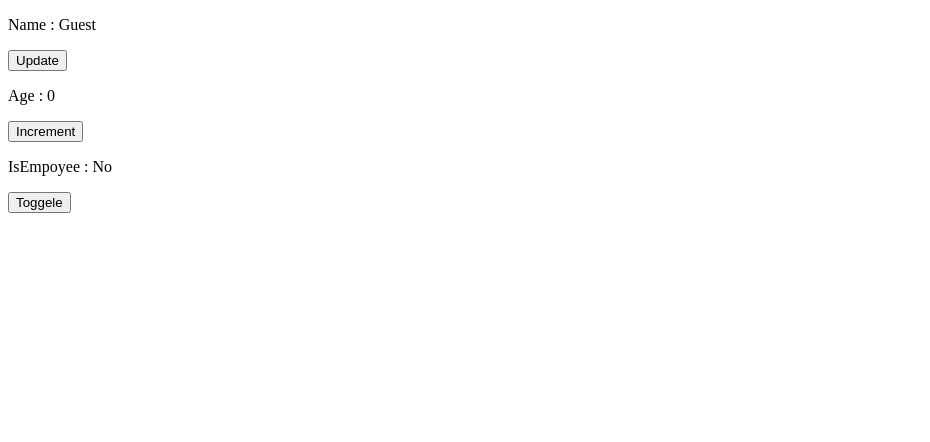
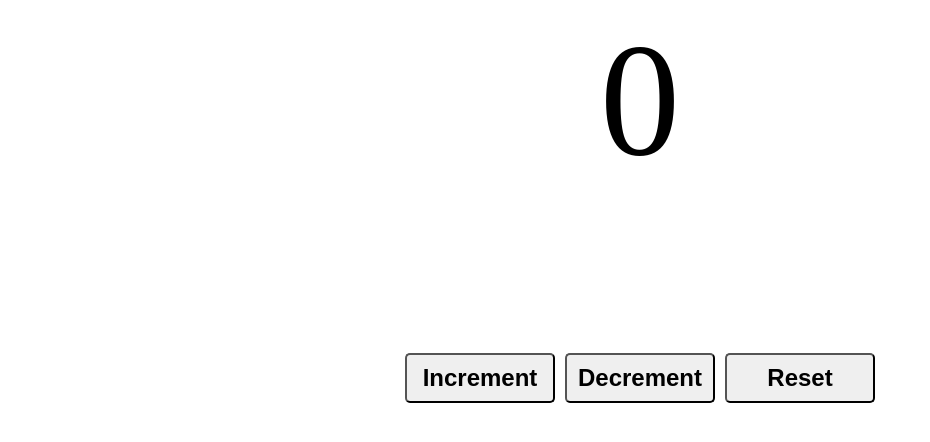
Before and after one commit to santoshpoptani/React-Intro, a React (Vite) app in the folder my-react-app/: page / in a window 1280 px wide. Shown: the top 442 px of the page, without its empty margins (0-930 px from the left). Built offline with nearby package versions, Linux system fonts and the light colour scheme.

Commit message:
Build Simple Counter Project

```diff
--- a/my-react-app/src/App.jsx
+++ b/my-react-app/src/App.jsx
@@ -4,6 +4,7 @@
 import List from "./List";
 import Button from "./Button";
 import MyComponent from "./MyComponent";
+import Counter from "./Counter";
 
 //This is also a component but act as a parent component
 
@@ -12,9 +13,9 @@
     return(
 
             <>
-           <MyComponent/>
+           <Counter/>
             </>
-
+            //<MyComponent/>
             // <Button/>
             //<List/>
 
--- /dev/null
+++ b/my-react-app/src/Counter.jsx
@@ -0,0 +1,31 @@
+// A Counter Project
+
+import React ,{useState} from "react"
+
+function Counter(){
+
+    const [count, setCount] = useState(0);
+
+    const increment = ()=>{
+        setCount(count+1)
+    }
+
+    const decrement = ()=>{
+            setCount(count-1)
+    }
+
+    const reset = ()=>{
+        setCount(0)
+    }
+
+    return(
+        <div className="counter-container">
+            <p className="counter-display">{count}</p>
+            <button className="counter-button" onClick={increment}>Increment</button>
+            <button className="counter-button" onClick={decrement}>Decrement</button>
+            <button className="counter-button" onClick={reset}>Reset</button>
+        </div>
+    )
+}
+
+export default Counter
--- a/my-react-app/src/index.css
+++ b/my-react-app/src/index.css
@@ -43,3 +43,25 @@
   margin: 0;
 
 }
+
+.counter-container{
+  text-align: center;
+}
+.counter-display{
+  font-size: 10em;
+  margin-top: 0;
+}
+.counter-button{
+  width: 150px;
+  height: 50px;
+  font-size: 1.5em;
+  font-weight: bold;
+  margin: 0px 5px;
+  border-radius: 5px;
+  cursor: pointer;
+}
+
+.counter-button:hover{
+  background-color: hsl(0, 0%, 45%);
+  color: aliceblue;
+}
```
